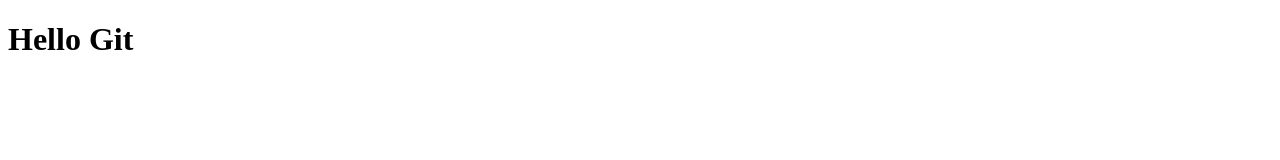
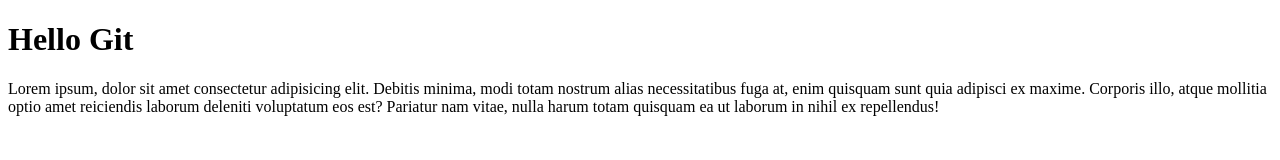
Before and after one commit to M4riu5/html08, a plain HTML site: page index.html in a window 1280 px wide. Drawn offline with Linux system fonts and the light colour scheme.

Commit message:
Pridejom paragrafa

```diff
--- a/index.html
+++ b/index.html
@@ -5,5 +5,13 @@
   </head>
   <body>
     <h1>Hello Git</h1>
+
+    <p>
+      Lorem ipsum, dolor sit amet consectetur adipisicing elit. Debitis minima,
+      modi totam nostrum alias necessitatibus fuga at, enim quisquam sunt quia
+      adipisci ex maxime. Corporis illo, atque mollitia optio amet reiciendis
+      laborum deleniti voluptatum eos est? Pariatur nam vitae, nulla harum totam
+      quisquam ea ut laborum in nihil ex repellendus!
+    </p>
   </body>
 </html>
```
